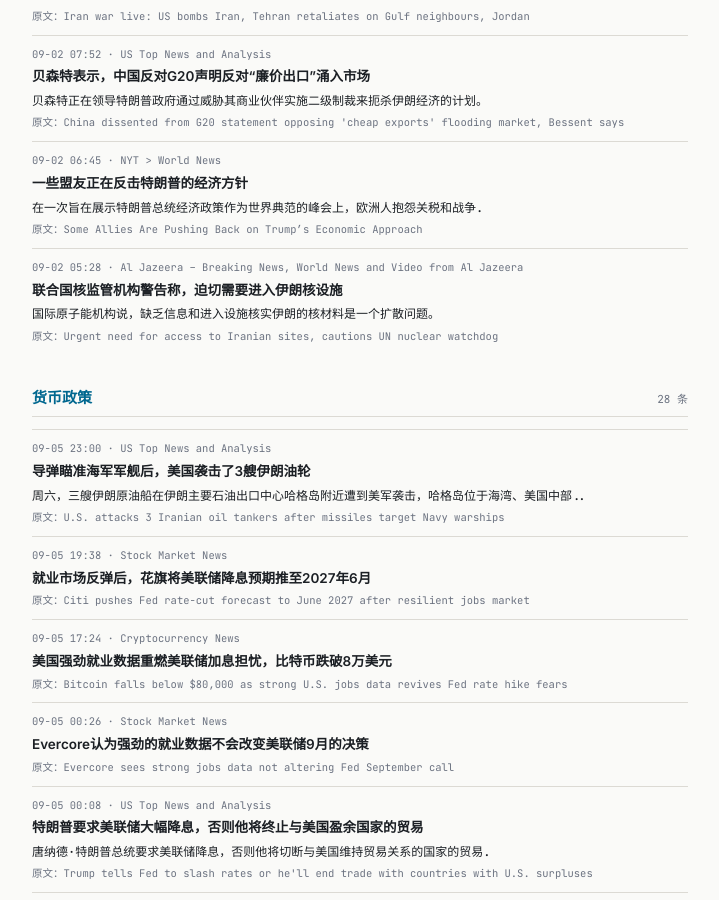
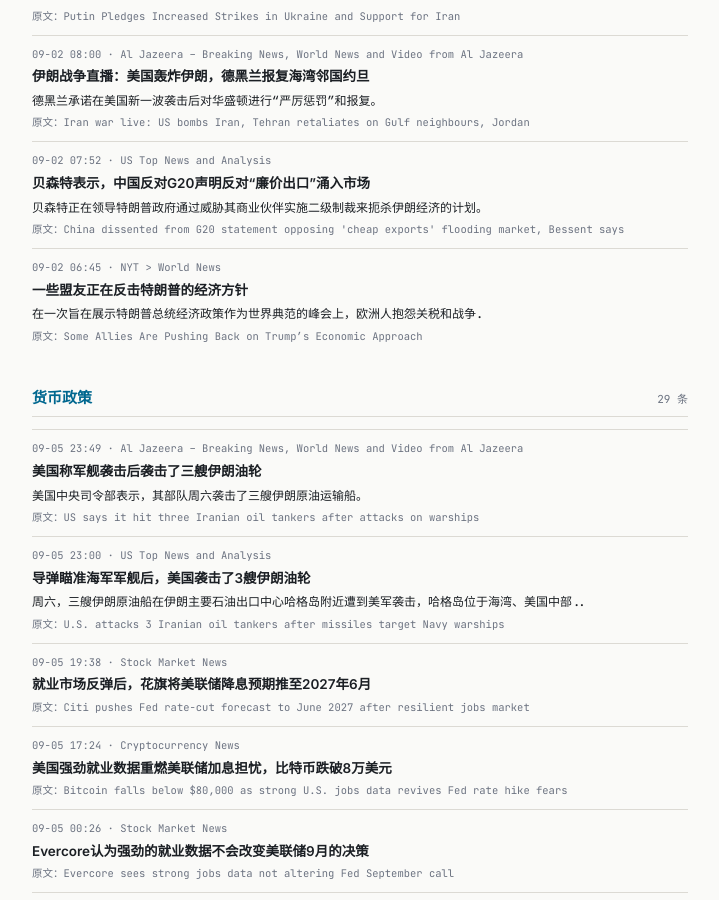
Before and after one commit to tang3super/tang3super.github.io, a Jekyll site: the page built from macro-trade/news-digest.md, in a window 1280 px wide and 900 px high, scrolled down 8505 px. Shown: the whole window, without its empty margins (280-999 px from the left). Built offline with Jekyll 4.4.1, drawn with Linux system fonts in a browser that asks for light colours; some of the changed text lies outside the part shown.

Commit message:
sync news-digest article

```diff
--- a/macro-trade/news-digest.md
+++ b/macro-trade/news-digest.md
@@ -2,14 +2,21 @@
 layout: news-digest
 permalink: /macro-trade/news-digest/
 title: 新闻监控
-date: '2026-09-05'
+date: '2026-09-06'
 summary: 2026年第36周监控
 week_label: 2026年第36周监控
-last_updated: 2026-09-05 23:32
+last_updated: 2026-09-06 01:32
 refresh_note: 每 5 分钟自动刷新
 topics:
 - name: 地缘政治
   items:
+  - title: US says it hit three Iranian oil tankers after attacks on warships
+    summary: US Central Command says its forces struck three Iranian crude oil carriers on Saturday.
+    link: https://www.aljazeera.com/video/newsfeed/2026/9/5/us-says-it-hit-three-iranian-oil-tankers-after-attacks-on-warships?traffic_source=rss
+    source: Al Jazeera – Breaking News, World News and Video from Al Jazeera
+    time: 09-05 23:49
+    title_zh: 美国称军舰袭击后袭击了三艘伊朗油轮
+    summary_zh: 美国中央司令部表示，其部队周六袭击了三艘伊朗原油运输船。
   - title: U.S. attacks 3 Iranian oil tankers after missiles target Navy warships
     summary: Three Iranian crude oil carriers were hit by U.S. forces on Saturday near Iran's key oil export hub, Kharg Island, in the Gulf, U.S. Central…
     link: https://www.cnbc.com/2026/09/05/us-iran-oil-tankers-navy-missile-attack.html
@@ -559,15 +566,15 @@
     time: 09-02 06:45
     title_zh: 一些盟友正在反击特朗普的经济方针
     summary_zh: 在一次旨在展示特朗普总统经济政策作为世界典范的峰会上，欧洲人抱怨关税和战争.
-  - title: Urgent need for access to Iranian sites, cautions UN nuclear watchdog
-    summary: The IAEA said lack of information and access to facilities to verify Iran's nuclear material is a proliferation concern.
-    link: https://www.aljazeera.com/news/2026/9/1/urgent-need-for-access-to-iranian-sites-cautions-un-nuclear-watchdog?traffic_source=rss
-    source: Al Jazeera – Breaking News, World News and Video from Al Jazeera
-    time: 09-02 05:28
-    title_zh: 联合国核监管机构警告称，迫切需要进入伊朗核设施
-    summary_zh: 国际原子能机构说，缺乏信息和进入设施核实伊朗的核材料是一个扩散问题。
 - name: 货币政策
   items:
+  - title: US says it hit three Iranian oil tankers after attacks on warships
+    summary: US Central Command says its forces struck three Iranian crude oil carriers on Saturday.
+    link: https://www.aljazeera.com/video/newsfeed/2026/9/5/us-says-it-hit-three-iranian-oil-tankers-after-attacks-on-warships?traffic_source=rss
+    source: Al Jazeera – Breaking News, World News and Video from Al Jazeera
+    time: 09-05 23:49
+    title_zh: 美国称军舰袭击后袭击了三艘伊朗油轮
+    summary_zh: 美国中央司令部表示，其部队周六袭击了三艘伊朗原油运输船。
   - title: U.S. attacks 3 Iranian oil tankers after missiles target Navy warships
     summary: Three Iranian crude oil carriers were hit by U.S. forces on Saturday near Iran's key oil export hub, Kharg Island, in the Gulf, U.S. Central…
     link: https://www.cnbc.com/2026/09/05/us-iran-oil-tankers-navy-missile-attack.html
```
